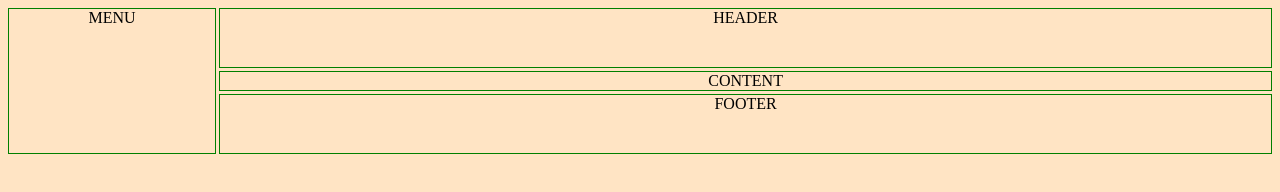
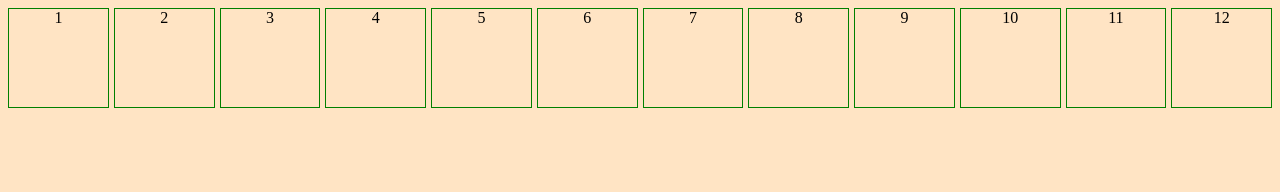
Before and after one commit to himu999/Front-end-intermediate-, a plain HTML site: page 02#CSS/G#1#grid/index.html in a window 1280 px wide. Drawn offline with Linux system fonts and the light colour scheme.

Commit message:
Auto fit and minmax

```diff
--- a/02#CSS/G#1#grid/index.html
+++ b/02#CSS/G#1#grid/index.html
@@ -8,10 +8,24 @@
 <body style="background-color: bisque">
 
    <div class="container">
+<!--
        <div class="header">HEADER</div>
        <div class="menu">MENU</div>
        <div class="content">CONTENT</div>
        <div class="footer">FOOTER</div>
+       -->
+       <div>1</div>
+       <div>2</div>
+       <div>3</div>
+       <div>4</div>
+       <div>5</div>
+       <div>6</div>
+       <div>7</div>
+       <div>8</div>
+       <div>9</div>
+       <div>10</div>
+       <div>11</div>
+       <div>12</div>
    </div>
 
 </body>
--- a/02#CSS/G#1#grid/style.css
+++ b/02#CSS/G#1#grid/style.css
@@ -1,16 +1,20 @@
-body{
-    height: 100%;
-}
+
 .container{
-    height: 100%;
+/*    height: 100%;*/
     display: grid;
-    grid-gap: 3px;
+    grid-gap: 5px;
+/*    grid-template-columns: repeat(6, 1fr);*/
+    grid-template-columns: repeat(auto-fit, minmax(100px, 1fr));
+    grid-template-rows: repeat(2, 100px)
+
+/*
     grid-template-columns: repeat(12, 1fr);
     grid-template-rows:60px auto 60px;
     grid-template-areas:
         "m m h h h h h h h h h h"
         "m m c c c c c c c c c c"
         "m m f f f f f f f f f f"
+*/
 
 
 }
@@ -20,23 +24,40 @@ body{
 
 }
 
+
+
+
+
+
+
+
+
+
+
+
+
+/*
+
 .header{
-/*    grid-column: 2/-1;*/
+    grid-column: 2/-1;
     grid-area: h;
 }
 
 .menu{
-/*    grid-row: 1/3;*/
+    grid-row: 1/3;
     grid-area: m;
 }
 
 .content{
-/*    grid-column: 2/-1;*/
+    grid-column: 2/-1;
     grid-area: c;
 }
 
+
+
 .footer{
-/*    grid-column: 1/-1;*/
+    grid-column: 1/-1;
     grid-area: f;
 
 }
+*/
```
